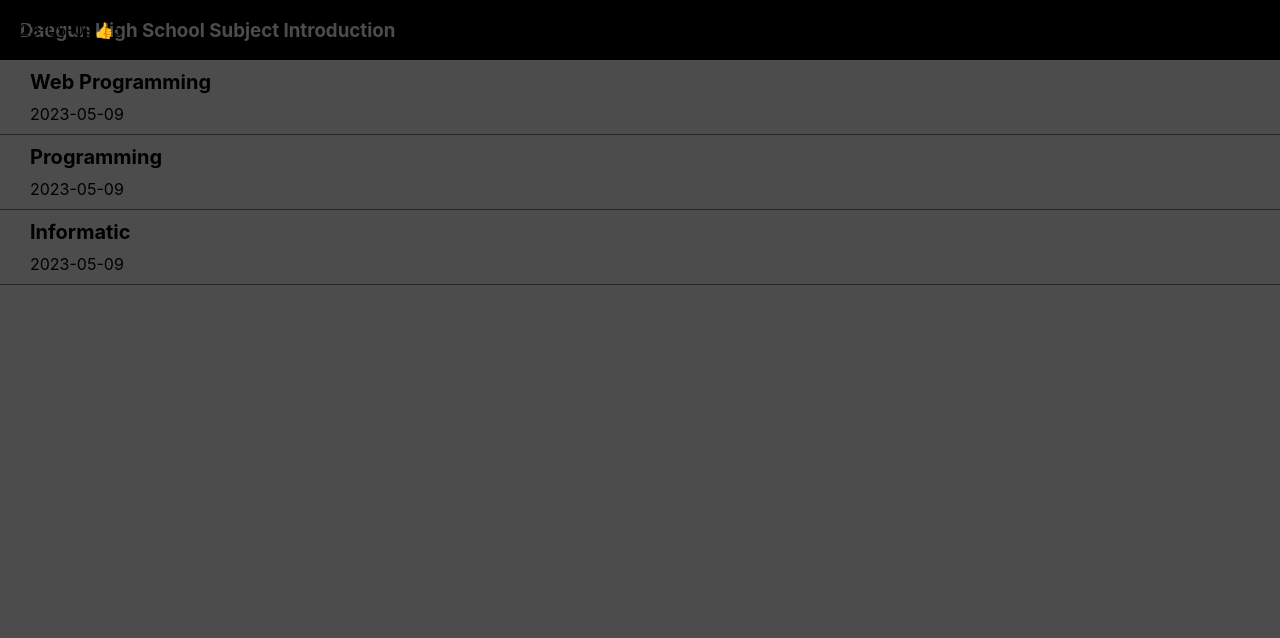
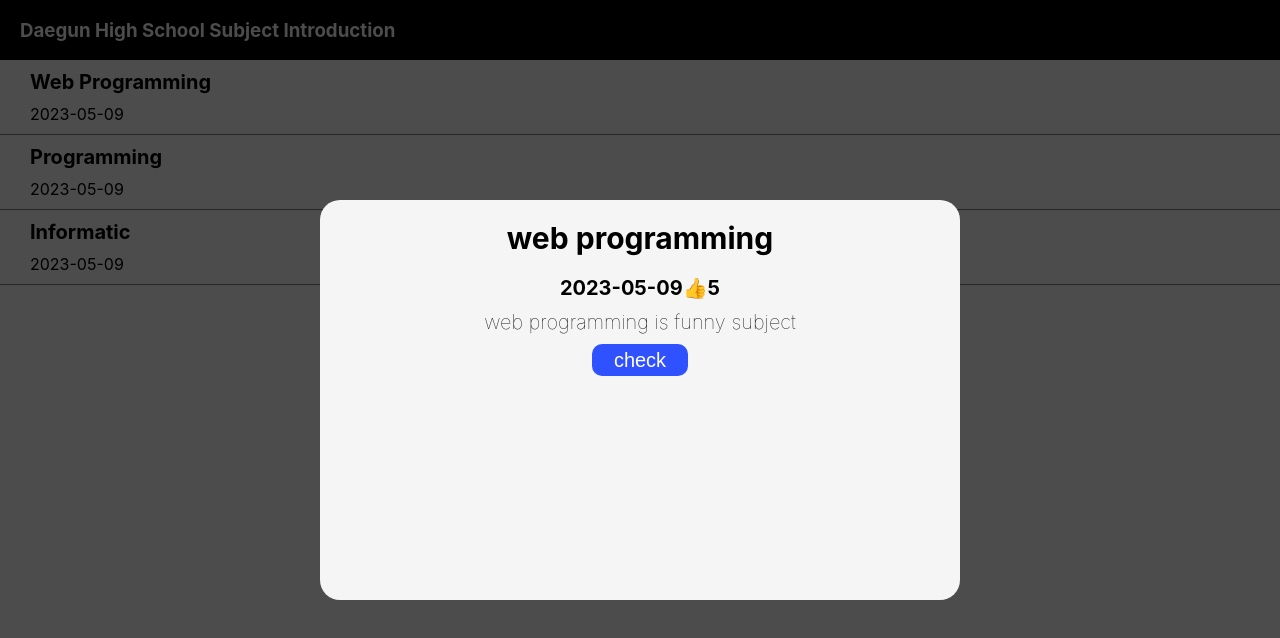
Before and after one commit to 2ssunny/gongdong_web, a React (Create React App) app in the folder React/blog/: page / in a window 1280 px wide. Both pictures are taken after a click on the element "Web Programming". Shown: the top 638 px of the page. Built offline with nearby package versions, Linux system fonts and the light colour scheme.

Commit message:
feat: close modal

```diff
--- a/React/blog/src/App.css
+++ b/React/blog/src/App.css
@@ -35,3 +35,42 @@ div {
   width: 100%;
   height: 100%;
 }
+
+.modal-body {
+  position: absolute;
+  background-color: whitesmoke;
+  top: 25%;
+  left: 25%;
+  width: 50%;
+  height: 50%;
+  text-align: center;
+  border-radius: 20px;
+}
+
+.modal-title {
+  font-size: 30px;
+  font-weight: bold;
+  padding: 20px;
+}
+
+.modal-date {
+  font-size: 20px;
+  font-weight: bold;
+  padding-bottom: 10px;
+}
+
+.modal-contents {
+  font-size: 20px;
+  font-weight: lighter;
+}
+
+.modal-button {
+  font-size: 20px;
+  border: none;
+  border-radius: 10px;
+  width: 6rem;
+  height: 2rem;
+  background-color: rgb(47, 81, 255);
+  color: white;
+  margin: 10px;
+}
--- a/React/blog/src/App.js
+++ b/React/blog/src/App.js
@@ -26,22 +26,31 @@ function App() {
           </div>
         );
       })}
-      {modal ? <Modal></Modal> : ""}
+      {modal ? <Modal modal={modal} setModal={setModal}></Modal> : ""}
     </div>
   );
 }
 
-function Modal() {
+function Modal(props) {
   return (
     <div className="modal">
       <div className="modal-body">
-        <div>web programming</div>
-        <div>
+        <div className="modal-title">web programming</div>
+        <div className="modal-date">
           2023-05-09
           <span>👍</span>
           <span>5</span>
         </div>
-        <div>web programming is funny subject</div>
+        <div className="modal-contents">web programming is funny subject</div>
+
+        <button
+          className="modal-button"
+          onClick={() => {
+            props.modal ? props.setModal(false) : props.setModal(true);
+          }}
+        >
+          check
+        </button>
       </div>
     </div>
   );
```
